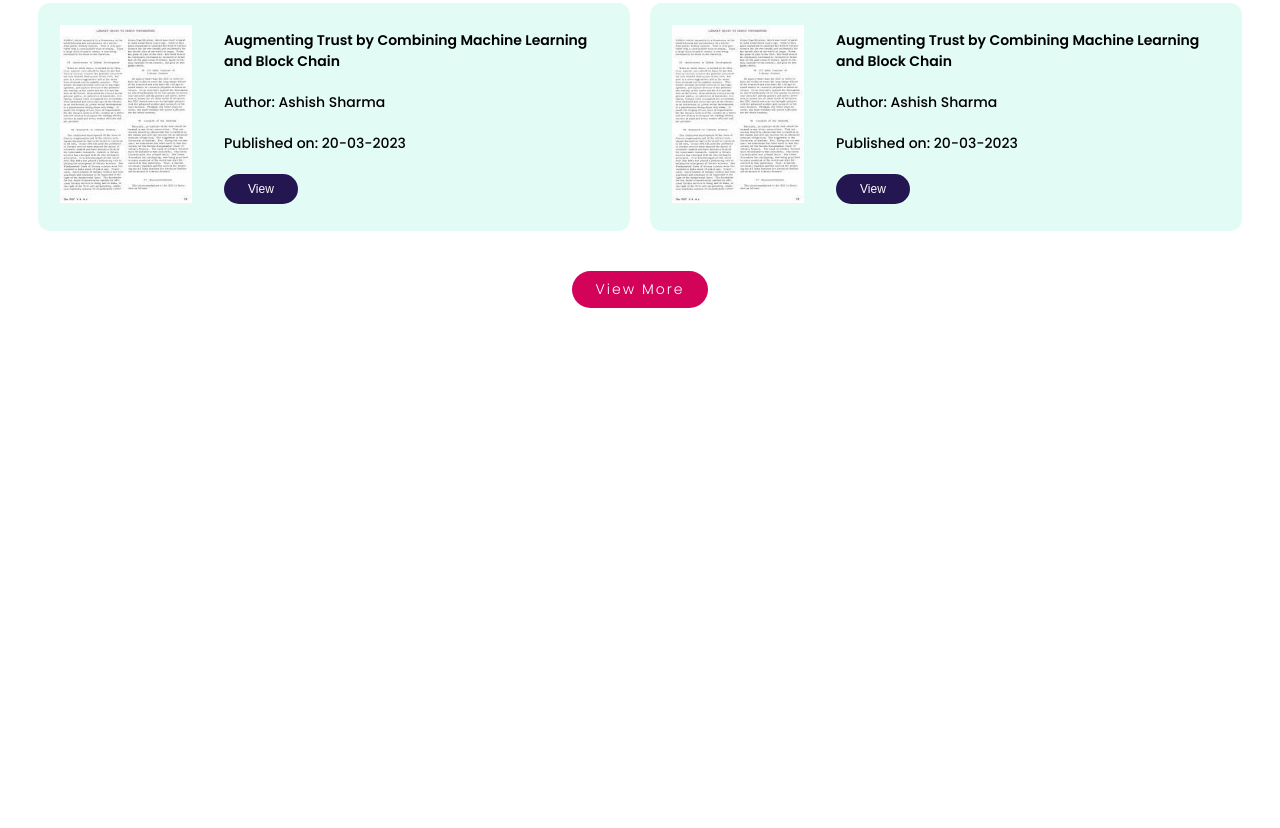
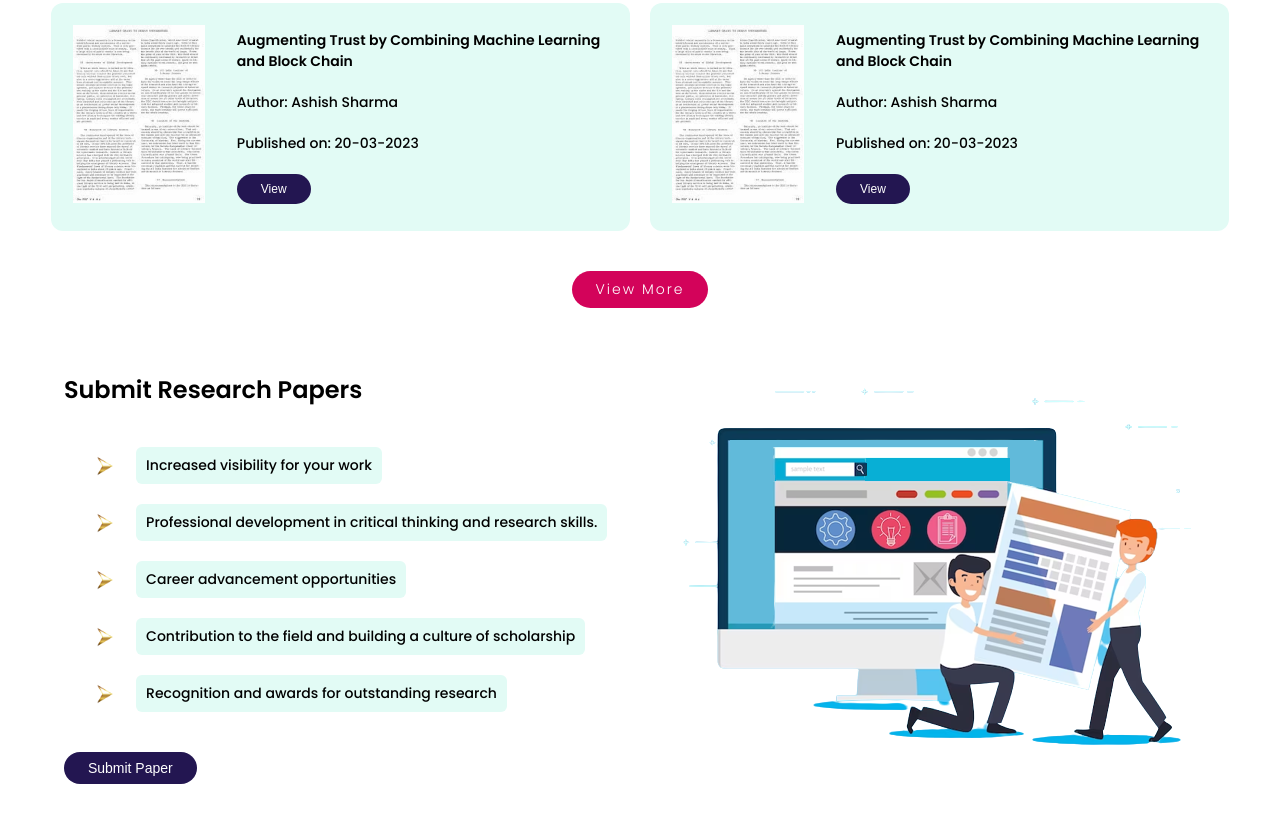
Before and after one commit to Bharat0709/MAIT-Journals, a plain HTML site: page index.html in a window 1280 px wide. Shown: the part 1167-1995 px from the top of the page. Before the commit the page ends 1495 px from the top, so only its background shows below. Drawn offline with Linux system fonts and the light colour scheme.

Commit message:
Added Submit Papers Section

```diff
--- a/index.html
+++ b/index.html
@@ -43,7 +43,9 @@
       <div class="hero-content-left">
         <div class="container">
           <h1>
-            <span class="Main-Heading-Mait-Journals" id="Heading">MAIT Journals:</span>
+            <span class="Main-Heading-Mait-Journals" id="Heading"
+              >MAIT Journals:</span
+            >
             Unleashing the Power of Knowledge.
           </h1>
           <div class="tagline">
@@ -204,6 +206,64 @@
       <a href="" class="View-More">View More</a>
     </section>
 
+    <section class="Submit-Papers">
+      <section class="Submit-Paper-Left-Section">
+        <h2 class="Submit-heading">Submit Research Papers</h2>
+        <div class="Benefits">
+          <div class="Benefits-items">
+            <img
+              src="Images/Golden Arrow.png"
+              alt="Point"
+              class="Bullet-Image"
+            />
+            <p class="Benefit">Increased visibility for your work</p>
+          </div>
+          <div class="Benefits-items">
+            <img
+              src="Images/Golden Arrow.png"
+              alt="Point"
+              class="Bullet-Image"
+            />
+            <p class="Benefit">
+              Professional development in critical thinking and research skills.
+            </p>
+          </div>
+          <div class="Benefits-items">
+            <img
+              src="Images/Golden Arrow.png"
+              alt="Point"
+              class="Bullet-Image"
+            />
+            <p class="Benefit">Career advancement opportunities</p>
+          </div>
+          <div class="Benefits-items">
+            <img
+              src="Images/Golden Arrow.png"
+              alt="Point"
+              class="Bullet-Image"
+            />
+            <p class="Benefit">
+              Contribution to the field and building a culture of scholarship
+            </p>
+          </div>
+          <div class="Benefits-items">
+            <img
+              src="Images/Golden Arrow.png"
+              alt="Point"
+              class="Bullet-Image"
+            />
+            <p class="Benefit">
+              Recognition and awards for outstanding research
+            </p>
+          </div>
+        </div>
+        <button class="Submit-Button">Submit Paper</button>
+      </section>
+      <section class="Submit-Paper-Right-Section">
+        <img src="Images/Submit Paper Image.png" alt="" class="SubmitImage" />
+      </section>
+    </section>
+
     <script src="script.js"></script>
   </body>
 </html>
--- a/style.css
+++ b/style.css
@@ -72,7 +72,7 @@ h1 {
   height: 3rem;
 }
 
-#Heading{
+#Heading {
   font-size: 44px;
 }
 
@@ -294,7 +294,7 @@ h1 {
 }
 
 .journal-title {
-  width: 30vw;
+  width: 29vw;
   font-size: 14px;
   font-weight: bold;
 }
@@ -323,10 +323,58 @@ h1 {
   border-radius: 300px;
 }
 
+/* SUBMIT PAPER */
+
+.Submit-Papers {
+  flex-wrap: wrap;
+  display: flex;
+  justify-content: space-around;
+  align-items: center;
+  padding: 20px 50px;
+}
+.Benefits {
+  padding: 20px 30px 20px 30px;
+  display: flex;
+  flex-direction: column;
+  gap: 20px;
+}
+.Benefits-items {
+  align-items: center;
+  display: flex;
+  gap: 20px;
+}
+
+.Benefit {
+  font-size: 14px;
+  padding: 8px 10px;
+  background-color: #e2fbf5;
+  border-radius: 6px;
+}
+
+.Bullet-Image {
+  height: 20px;
+}
+
+.Submit-Paper-Left-Section {
+  display: flex;
+  flex-direction: column;
+  gap: 20px;
+}
+
+.Submit-Button {
+  border-radius: 300px;
+  color: white;
+  background-color: #231651;
+  padding: 8px 24px;
+  border: none;
+  font-size: 14px;
+  width: fit-content;
+}
+
+
 @media only screen and (max-width: 576px) {
-
-  #Heading{
-    font-size:22px;
+  #Heading {
+    font-size: 22px;
   }
   .stats {
     justify-content: center;
@@ -551,7 +599,7 @@ h1 {
     font-size: 10px;
   }
   .journal-title {
-    width: 30vw;
+    width: fit-content;
     font-size: 10px;
     font-weight: bold;
   }
@@ -572,11 +620,28 @@ h1 {
     font-weight: 300;
     text-align: center;
   }
+
+  .SubmitImage{
+    height:32vh;
+  }
+
+  .Benefits {
+    padding: 20px 10px 20px 10px;
+  }
+
+  .Submit-Papers {
+    padding: 20px 20px;
+  }
+  .Submit-Button {
+    font-size: 12px;
+    align-self: center;
+  }
 }
 
+
 @media (min-width: 576px) and (max-width: 767px) {
-  #Heading{
-    font-size:22px;
+  #Heading {
+    font-size: 22px;
   }
   .stats {
     justify-content: center;
```
Also changed, not shown: Images/Golden Arrow.png (added), Images/Submit Paper Image.png (added).
